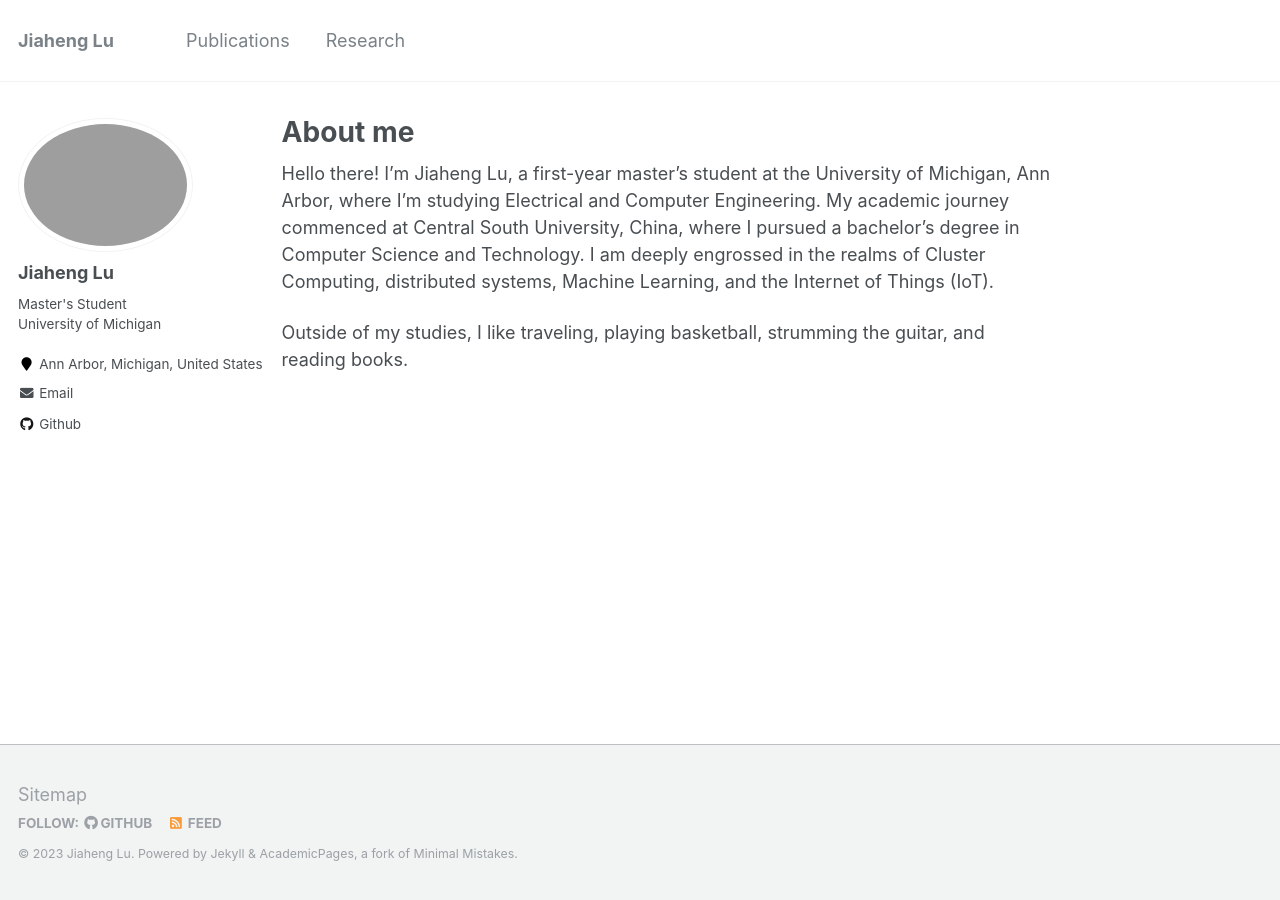
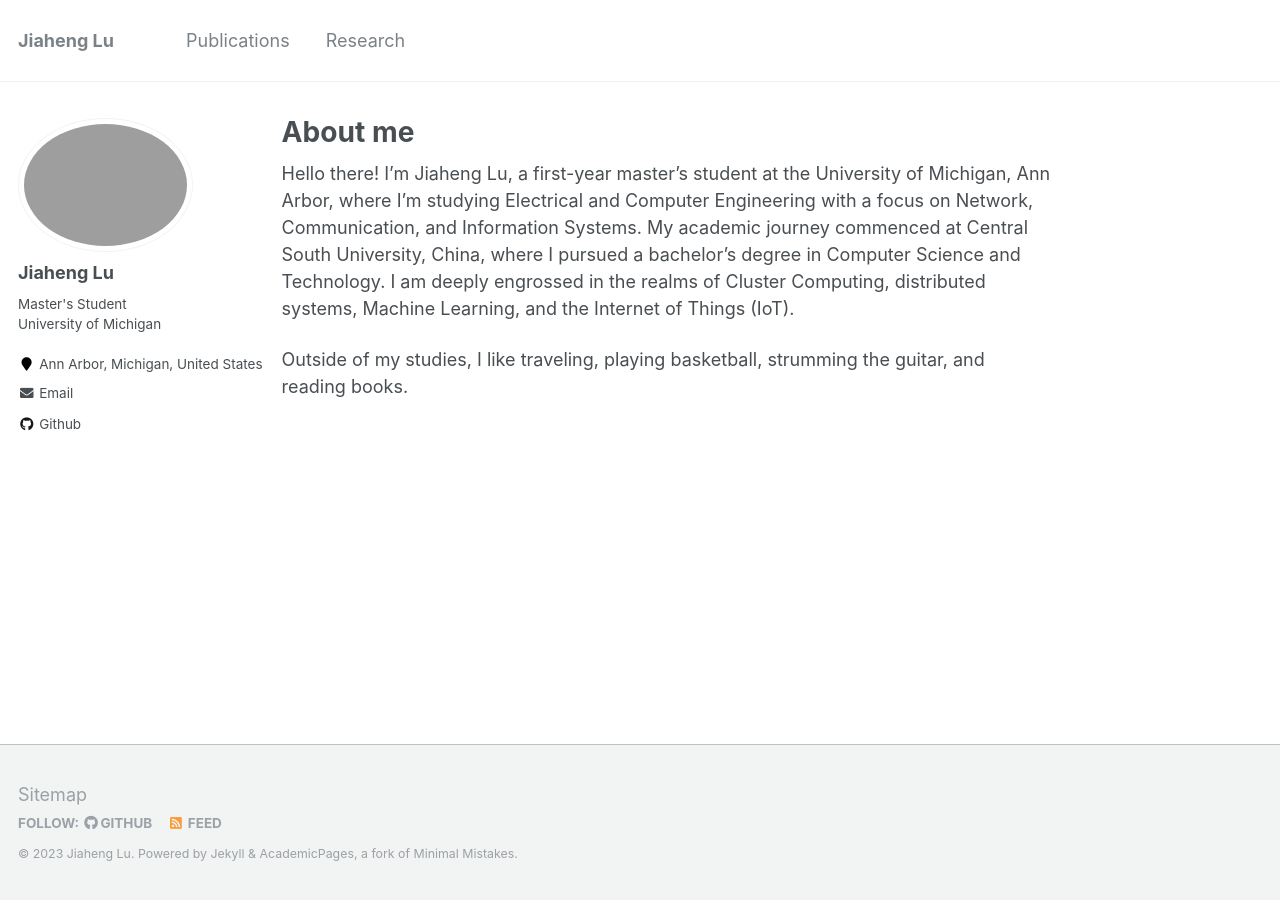
Before and after one commit to JhengLu/JhengLu.github.io, a Jekyll site: the page built from _pages/about.md, in a window 1280 px wide. Built offline with Jekyll 4.4.1, drawn with Linux system fonts in a browser that asks for light colours.

Commit message:
Update about.md

```diff
--- a/_pages/about.md
+++ b/_pages/about.md
@@ -7,5 +7,5 @@ redirect_from:
   - /about/
   - /about.html
 ---
-Hello there! I'm Jiaheng Lu, a first-year master's student at the University of Michigan, Ann Arbor, where I'm studying Electrical and Computer Engineering. My academic journey commenced at Central South University, China, where I pursued a bachelor's degree in Computer Science and Technology. I am deeply engrossed in the realms of Cluster Computing, distributed systems, Machine Learning, and the Internet of Things (IoT).
+Hello there! I'm Jiaheng Lu, a first-year master's student at the University of Michigan, Ann Arbor, where I'm studying Electrical and Computer Engineering with a focus on Network, Communication, and Information Systems. My academic journey commenced at Central South University, China, where I pursued a bachelor's degree in Computer Science and Technology. I am deeply engrossed in the realms of Cluster Computing, distributed systems, Machine Learning, and the Internet of Things (IoT).
 <p>Outside of my studies, I like traveling, playing basketball, strumming the guitar, and reading books.
```
